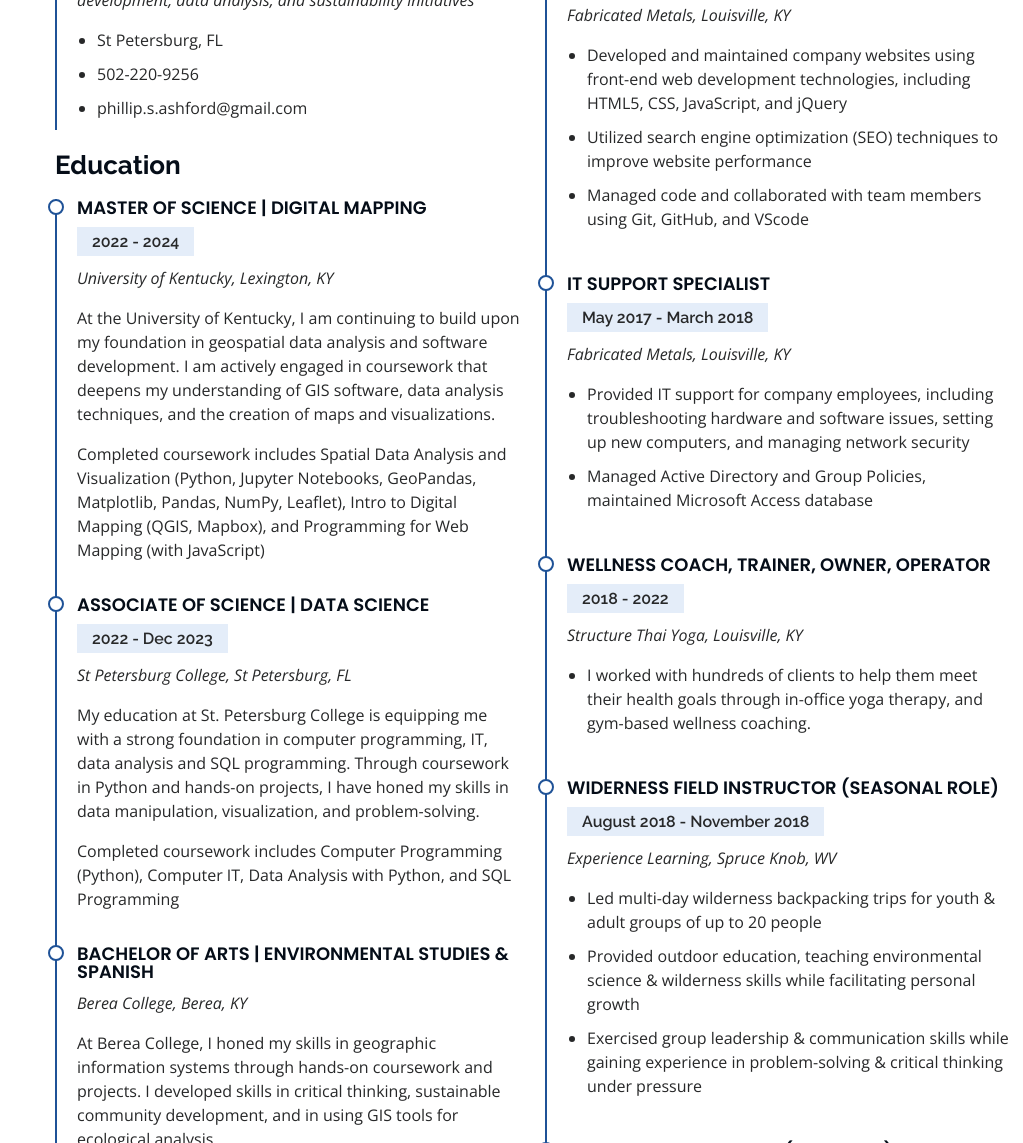
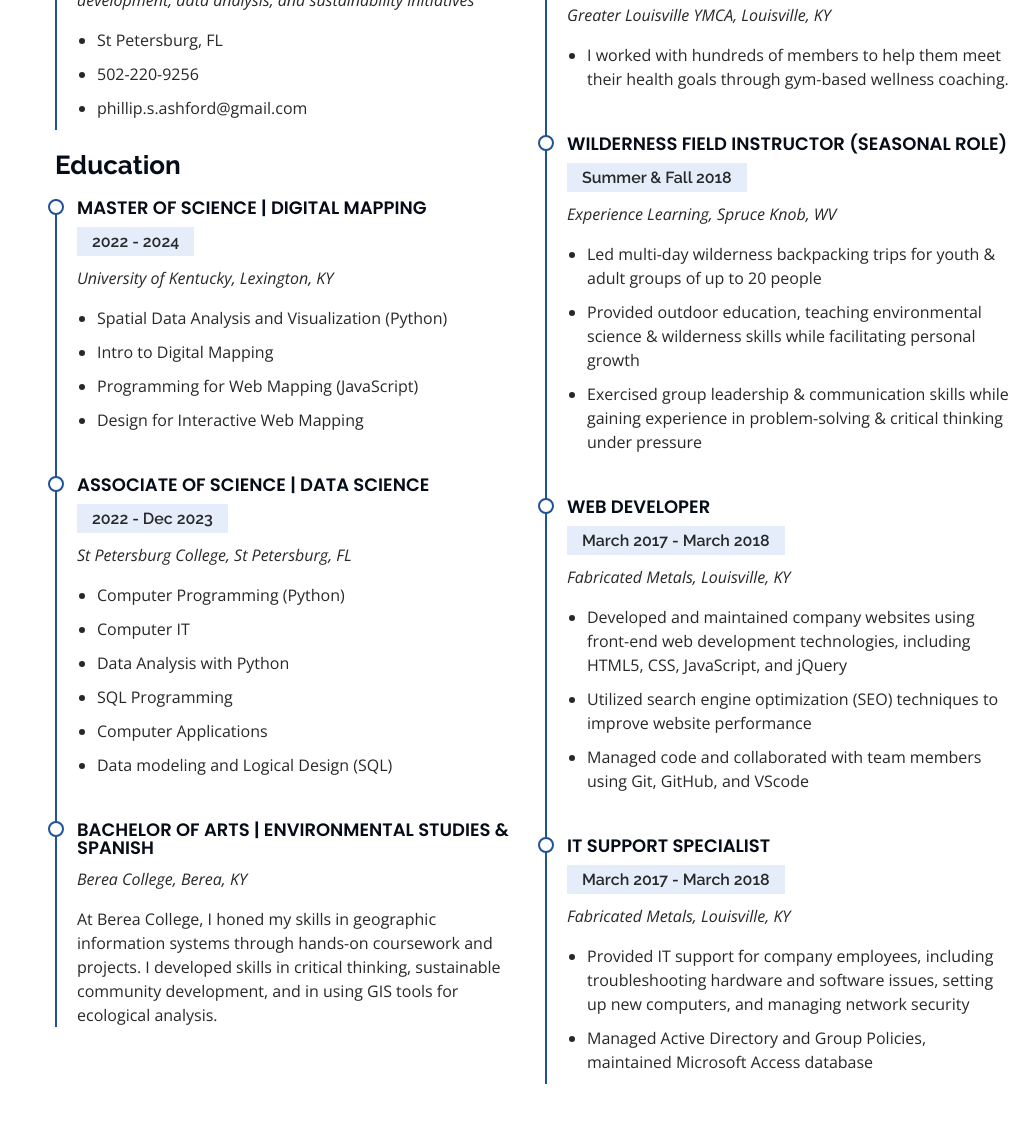
Before and after one commit to phillipashford/phillipashford.github.io, a plain HTML site: page index.html in a window 1280 px wide. Shown: the part 1657-2800 px from the top of the page, without its empty margins (257-1280 px from the left). Drawn offline with nearby package versions, Linux system fonts and the light colour scheme.

Commit message:
Update index.html

```diff
--- a/index.html
+++ b/index.html
@@ -205,23 +205,25 @@
               <h4>Master of Science | Digital Mapping</h4>
               <h5>2022 - 2024</h5>
               <p><em>University of Kentucky, Lexington, KY</em></p>
-              <p>At the University of Kentucky, I am continuing to build upon my foundation in geospatial data analysis
-                and software development. I am actively engaged in coursework that deepens my understanding of GIS
-                software, data analysis techniques, and the creation of maps and visualizations.</p>
-
-              <p>Completed coursework includes Spatial Data Analysis and Visualization (Python, Jupyter Notebooks,
-                GeoPandas, Matplotlib, Pandas, NumPy, Leaflet), Intro to Digital Mapping (QGIS, Mapbox), and Programming
-                for Web Mapping (with JavaScript)</p>
+              <ul>
+                <li>Spatial Data Analysis and Visualization (Python)</li>
+                <li>Intro to Digital Mapping</li>
+                <li>Programming for Web Mapping (JavaScript)</li>
+                <li>Design for Interactive Web Mapping</li>
+                </ul>
             </div>
             <div class="resume-item">
               <h4>Associate of Science | Data Science</h4>
               <h5>2022 - Dec 2023</h5>
               <p><em>St Petersburg College, St Petersburg, FL</em></p>
-              <p>My education at St. Petersburg College is equipping me with a strong foundation in computer
-                programming, IT, data analysis and SQL programming. Through coursework in Python and hands-on projects,
-                I have honed my skills in data manipulation, visualization, and problem-solving.</p>
-              <p>Completed coursework
-                includes Computer Programming (Python), Computer IT, Data Analysis with Python, and SQL Programming</p>
+              <ul>
+                <li>Computer Programming (Python)</li>
+                <li>Computer IT</li>
+                <li>Data Analysis with Python</li>
+                <li>SQL Programming</li>
+                <li>Computer Applications</li>
+                <li>Data modeling and Logical Design (SQL)</li>
+              </ul>
             </div>
             <div class="resume-item">
               <h4>Bachelor of Arts | Environmental Studies & Spanish</h4>
@@ -234,8 +236,29 @@
           <div class="col-lg-6" data-aos="fade-up" data-aos-delay="100">
             <h3 class="resume-title">Professional Experience</h3>
             <div class="resume-item">
+              <h4>Healthy Living Coach</h4>
+              <h5>December 2018 - December 2022</h5>
+              <p><em>Greater Louisville YMCA, Louisville, KY</em></p>
+              <ul>
+                <li>I worked with hundreds of members to help them meet their health goals through gym-based wellness coaching.</li>
+              </ul>
+            </div>
+            <div class="resume-item">
+              <h4>Wilderness Field Instructor (seasonal role)</h4>
+              <h5>Summer & Fall 2018</h5>
+              <p><em>Experience Learning, Spruce Knob, WV</em></p>
+              <ul>
+                <li>Led multi-day wilderness backpacking trips for youth & adult groups of up to 20 people
+                </li>
+                <li>Provided outdoor education, teaching environmental science & wilderness skills while facilitating
+                  personal growth</li>
+                <li>Exercised group leadership & communication skills while gaining experience in problem-solving &
+                  critical thinking under pressure</li>
+              </ul>
+            </div>
+            <div class="resume-item">
               <h4>Web Developer</h4>
-              <h5>July 2017 - March 2018</h5>
+              <h5>March 2017 - March 2018</h5>
               <p><em>Fabricated Metals, Louisville, KY</em></p>
               <ul>
                 <li>Developed and maintained company websites using front-end web development technologies, including
@@ -248,44 +271,13 @@
             </div>
             <div class="resume-item">
               <h4>IT Support Specialist</h4>
-              <h5>May 2017 - March 2018</h5>
+              <h5>March 2017 - March 2018</h5>
               <p><em>Fabricated Metals, Louisville, KY</em></p>
               <ul>
                 <li>Provided IT support for company employees, including troubleshooting hardware and software issues,
                   setting up new computers, and managing network security</li>
                 <li>Managed Active Directory and Group Policies, maintained Microsoft Access database
                 </li>
-              </ul>
-            </div>
-            <div class="resume-item">
-              <h4>Wellness Coach, Trainer, Owner, Operator</h4>
-              <h5>2018 - 2022</h5>
-              <p><em>Structure Thai Yoga, Louisville, KY </em></p>
-              <ul>
-                <li>I worked with hundreds of clients to help them meet their health goals through in-office yoga
-                  therapy, and gym-based wellness coaching.</li>
-              </ul>
-            </div>
-            <div class="resume-item">
-              <h4>Widerness Field Instructor (seasonal role)</h4>
-              <h5>August 2018 - November 2018</h5>
-              <p><em>Experience Learning, Spruce Knob, WV</em></p>
-              <ul>
-                <li>Led multi-day wilderness backpacking trips for youth & adult groups of up to 20 people
-                </li>
-                <li>Provided outdoor education, teaching environmental science & wilderness skills while facilitating
-                  personal growth</li>
-                <li>Exercised group leadership & communication skills while gaining experience in problem-solving &
-                  critical thinking under pressure</li>
-              </ul>
-            </div>
-            <div class="resume-item">
-              <h4>Healthy Living Coach (part time)</h4>
-              <h5>June 2016 - March 2020</h5>
-              <p><em>Greater Louisville YMCA, Louisville, KY</em></p>
-              <ul>
-                <li>I worked regularly with community members, helping them set goals and develop self-management skills
-                  consistent with sustained health behavior change.</li>
               </ul>
             </div>
             <!-- <div class="resume-item">
```
